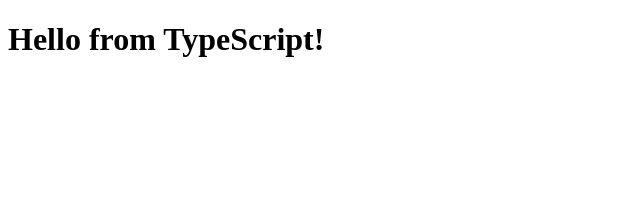
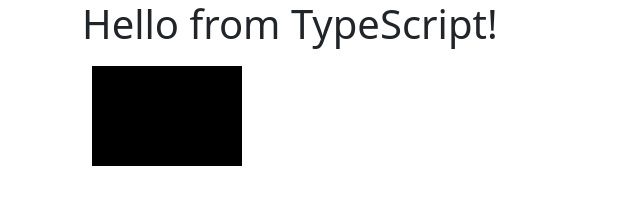
Before and after one commit to nathanbacon/mandelbrot, a website built with webpack: page frontend/index.html in a window 1280 px wide. Shown: the whole page, without its empty margins (0-640 px from the left). Built offline with nearby package versions, Linux system fonts and the light colour scheme; what @microsoft/signalr would draw is missing.

Commit message:
added canvas

```diff
--- a/frontend/index.html
+++ b/frontend/index.html
@@ -1,11 +1,25 @@
 <!DOCTYPE html>
-<html>
+<html lang="en">
   <head>
     <title>My TypeScript HTML Page</title>
+    <link
+      href="https://cdn.jsdelivr.net/npm/bootstrap@5.3.0-alpha1/dist/css/bootstrap.min.css"
+      rel="stylesheet"
+      integrity="sha384-GLhlTQ8iRABdZLl6O3oVMWSktQOp6b7In1Zl3/Jr59b6EGGoI1aFkw7cmDA6j6gD"
+      crossorigin="anonymous"
+    />
+    <meta name="viewport" content="width=device-width, initial-scale=1" />
   </head>
   <body>
-    <h1>Hello from TypeScript!</h1>
-    <ul id="messages"></ul>
+    <div class="container">
+      <h1>Hello from TypeScript!</h1>
+      <div class="row">
+        <div class="col">
+          <canvas id="theCanvas"></canvas>
+        </div>
+      </div>
+      <ul id="messages"></ul>
+    </div>
     <script inline inline-asset="bundle.js" inline-asset-delete></script>
   </body>
 </html>
--- a/frontend/index.ts
+++ b/frontend/index.ts
@@ -11,4 +11,13 @@
 
 console.log("hello, world");
 
-connection.start().catch(console.error);
+//connection.start().catch(console.error);
+
+(() => {
+  const canvas = document.getElementById("theCanvas") as HTMLCanvasElement;
+  const ctx = canvas.getContext("2d");
+  if (ctx) {
+    ctx.fillStyle = "black";
+    ctx.fillRect(10, 10, 150, 100);
+  }
+})();
```
